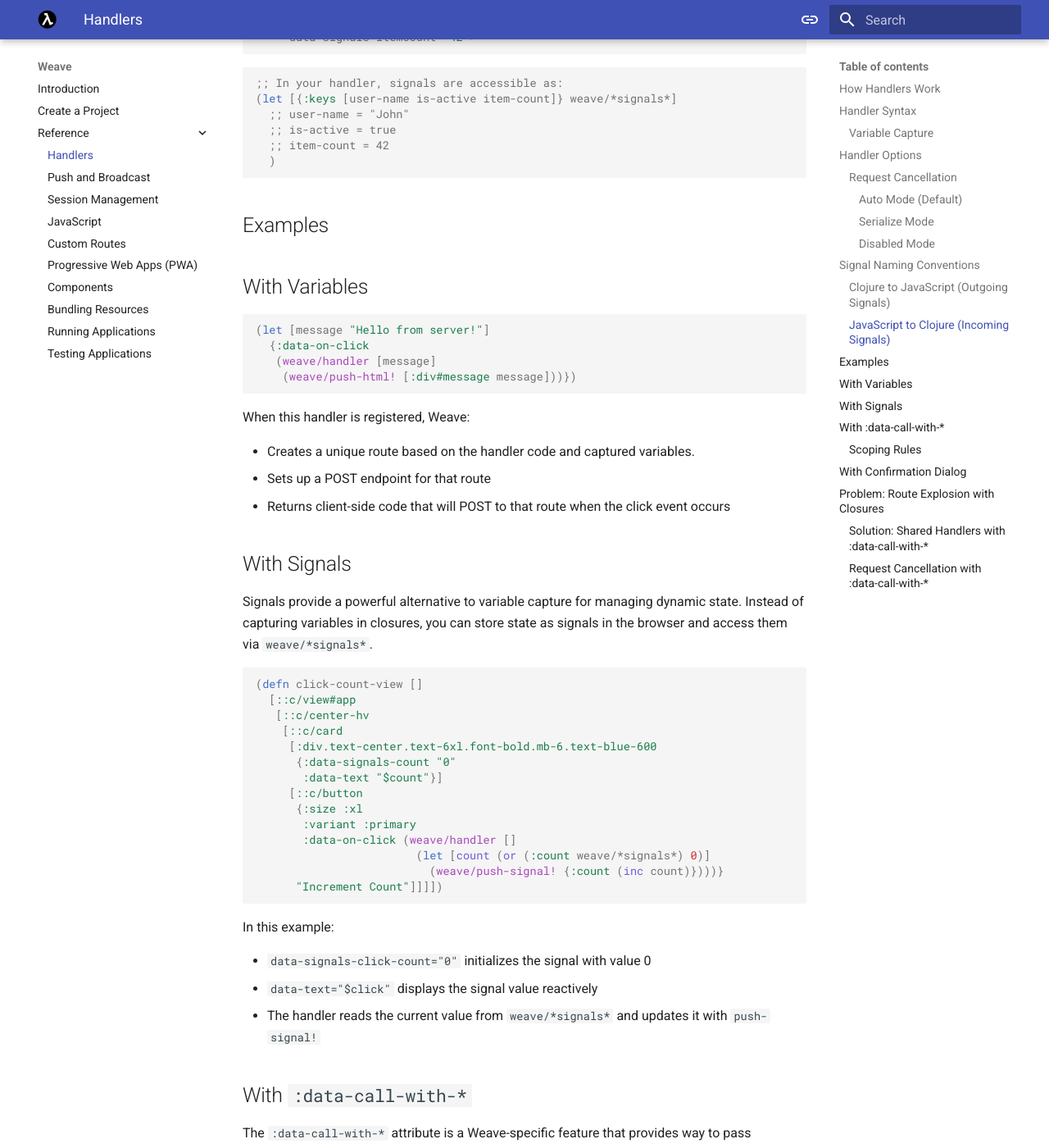
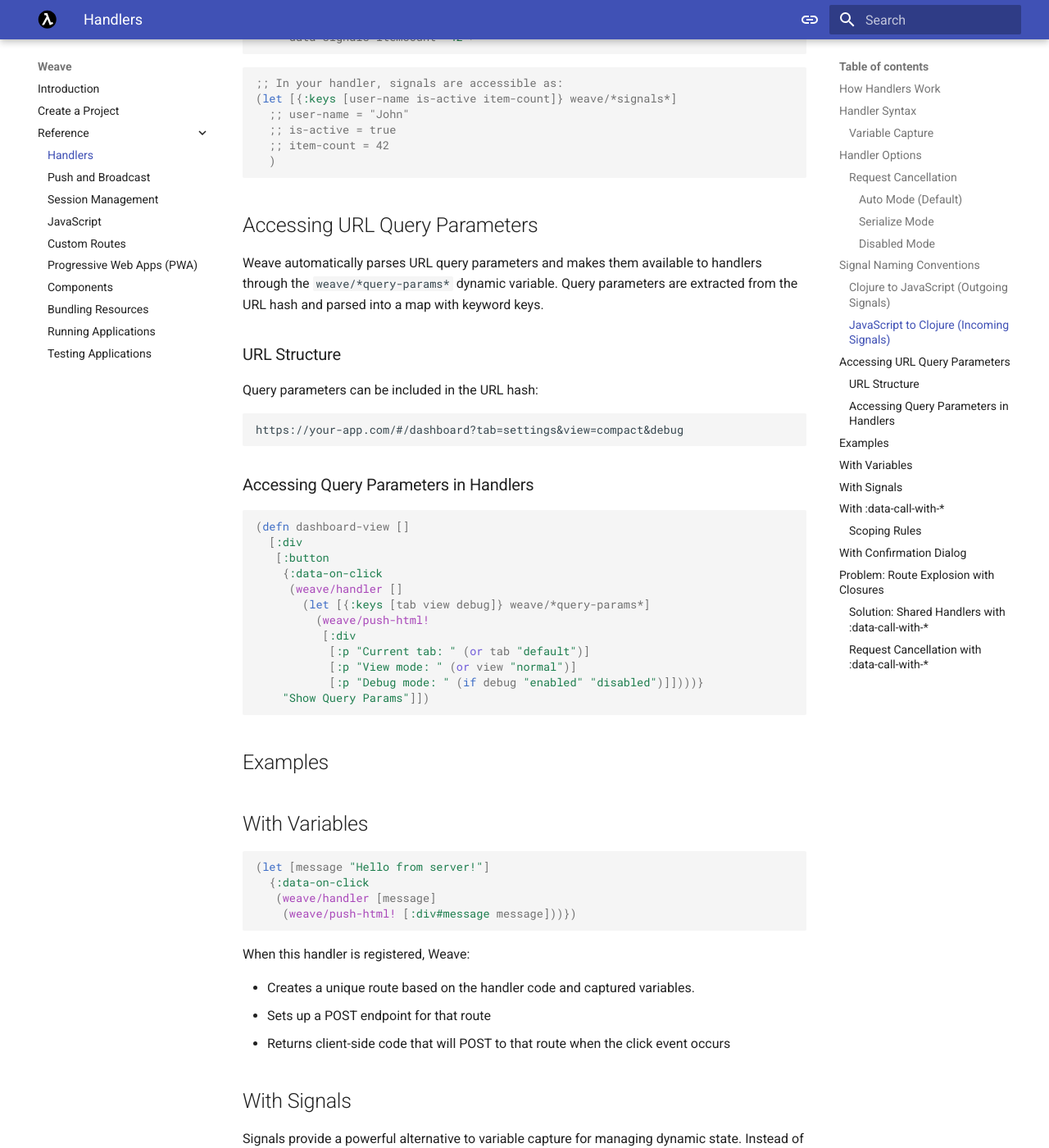
Before and after one commit to nakkaya/weave, an MkDocs documentation site: the page built from doc/docs/reference/10_handlers.md, in a window 1280 px wide and 1400 px high, scrolled down 3261 px. Shown: the whole window at 82% size. Built offline with MkDocs 1.6.1 and Material for MkDocs 9.7.7, drawn with Linux system fonts in a browser that asks for light colours.

Commit message:
pass query params to handlers

````diff
--- a/doc/docs/reference/10_handlers.md
+++ b/doc/docs/reference/10_handlers.md
@@ -151,6 +151,37 @@ converted from camelCase to kebab-case keywords:
   ;; is-active = true
   ;; item-count = 42
   )
+```
+
+## Accessing URL Query Parameters
+
+Weave automatically parses URL query parameters and makes them
+available to handlers through the `weave/*query-params*` dynamic
+variable. Query parameters are extracted from the URL hash and parsed
+into a map with keyword keys.
+
+### URL Structure
+
+Query parameters can be included in the URL hash:
+```
+https://your-app.com/#/dashboard?tab=settings&view=compact&debug
+```
+
+### Accessing Query Parameters in Handlers
+
+```clojure
+(defn dashboard-view []
+  [:div
+   [:button
+    {:data-on-click
+     (weave/handler []
+       (let [{:keys [tab view debug]} weave/*query-params*]
+         (weave/push-html!
+          [:div
+           [:p "Current tab: " (or tab "default")]
+           [:p "View mode: " (or view "normal")]
+           [:p "Debug mode: " (if debug "enabled" "disabled")]])))}
+    "Show Query Params"]])
 ```
 
 ## Examples
````
Also changed, not shown: 3 other files.
